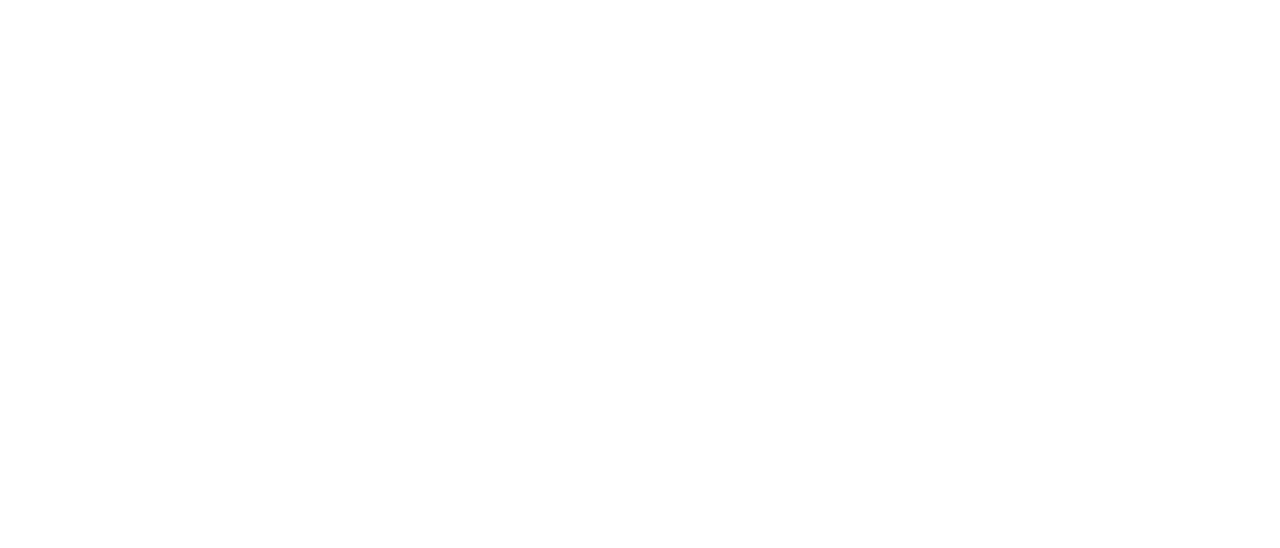
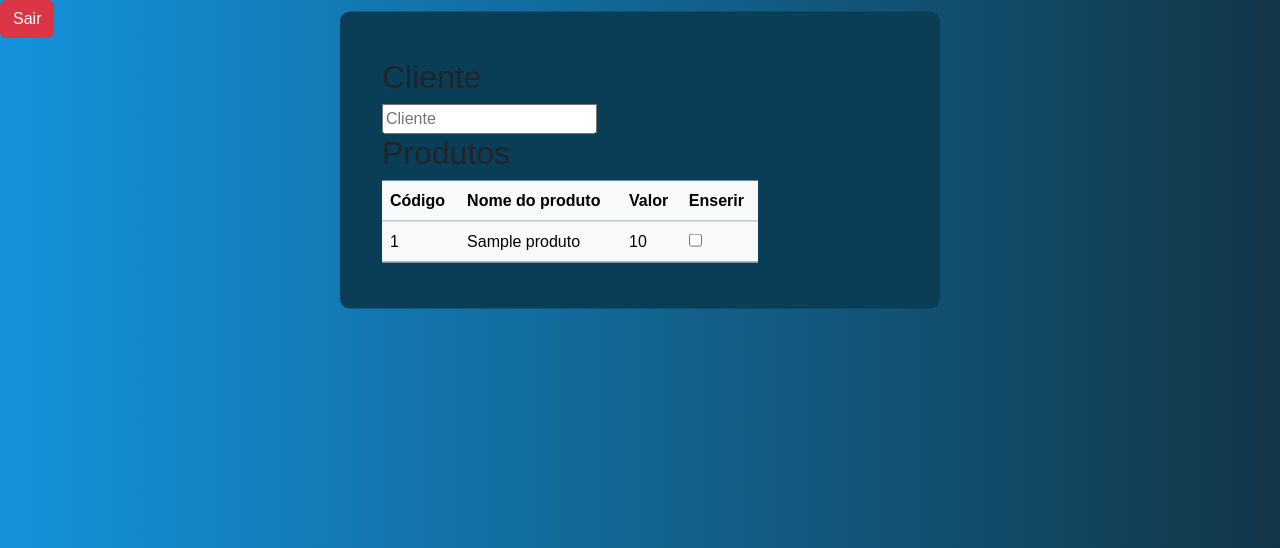
Before and after one commit to juary-junior/sistema-vendas, a PHP site: page /cadastroVendas.php in a window 1280 px wide. Before the commit the part shown is empty. Shown: the top 548 px of the page. Run offline with PHP 8.4, Linux system fonts and the light colour scheme; tables that the repository leaves empty or names only in its code hold one stand-in row (values such as "Sample post").

Commit message:
Página cadastro vendas completa

```diff
--- a/styles/CadastroVendas.css
+++ b/styles/CadastroVendas.css
@@ -0,0 +1,19 @@
+body {
+    font-family: Arial, Helvetica, sans-serif;
+    background: linear-gradient(to right, rgb(20, 147,220), rgb(17, 54, 71));
+}
+
+
+#tabela {
+    width: 400px;
+}
+.main {
+    background-color:  rgb(10, 62, 87);
+    width: 600px;
+    position: absolute;
+    top: 20%;
+    left: 50%;
+    transform: translate(-50%, -50%);
+    padding: 30px;
+    border-radius: 10px;
+}
--- a/view/cadastroVendas.php
+++ b/view/cadastroVendas.php
@@ -1,16 +1,76 @@
+
+<?php
+    require_once('../config/config.php');
+
+    if ($_SERVER["REQUEST_METHOD"] == "GET" && isset($_GET["nome"]) && isset($_GET["valor"])) {
+        $nome = filter_input(INPUT_GET, "nome", FILTER_SANITIZE_SPECIAL_CHARS);
+        $valor = str_replace(",", ".", filter_input(INPUT_GET, "valor", FILTER_SANITIZE_SPECIAL_CHARS));
+
+        $result = mysqli_query($conexao, "INSERT INTO produtos (nome, valor) VALUES ('$nome', '$valor')");
+    }
 
 
-
-
+?>
 
 
 <!DOCTYPE html>
-<html lang="pt-br23">
+<html lang="pt-br">
 <head>
     <meta charset="UTF-8">
     <meta name="viewport" content="width=device-width, initial-scale=1.0">
+    <title>Venda</title>
     <link href="https://cdn.jsdelivr.net/npm/bootstrap@5.3.2/dist/css/bootstrap.min.css" rel="stylesheet" integrity="sha384-T3c6CoIi6uLrA9TneNEoa7RxnatzjcDSCmG1MXxSR1GAsXEV/Dwwykc2MPK8M2HN" crossorigin="anonymous">
-    <link rel="stylesheet" href="../styles/sistema.css">
-    <title>Cadastro Vendas</title>
+    <link rel="stylesheet" href="../styles/CadastroVendas.css">
 </head>
 <body>
+<div>
+    <a href="../view/sistema.php" class= "btn btn-danger" id="saida">Sair</a>
+        </div>
+
+
+<div class="main">
+    <div class="container mt-3">
+        <div>
+            <h2>Cliente</h2>
+        <input type="text" placeholder="Cliente">
+        </div>
+        <div class="row">
+            <div class="col">
+                <h2>Produtos</h2>
+            </div>
+        </div>
+        <div class="row" id="tabela">
+            <div class="col">
+                <table class="table table-light table-hover">
+                    <thead>
+                        <tr>
+                            <th>Código</th>
+                            <th>Nome do produto</th>
+                            <th>Valor</th>
+                            <th>Enserir</th>
+                        </tr>
+                    </thead>
+                    <tbody>
+                        <?php
+                        $result = "SELECT * FROM produtos";
+                        $pesquisar = mysqli_query($conexao, $result);
+                        while ($linha = $pesquisar->fetch_assoc()) {
+
+                            echo " <tr>
+                                     <td>".$linha['prod_id']."</td>
+                                     <td>".$linha['nome']."</td>
+                                    <td>".$linha['valor']."</td>
+                                    <td><input type='checkbox'></td>
+                                    </tr>";
+                        }
+                        ?>
+
+                    </tbody>
+                </table>
+            </div>
+        </div>
+
+    </div>
+</div>
+</body>
+</html>
```
Also changed, not shown: models/salvarProduto.php (added, +13 -0 lines), view/cadastroProdutos.php (+14 -13 lines).
